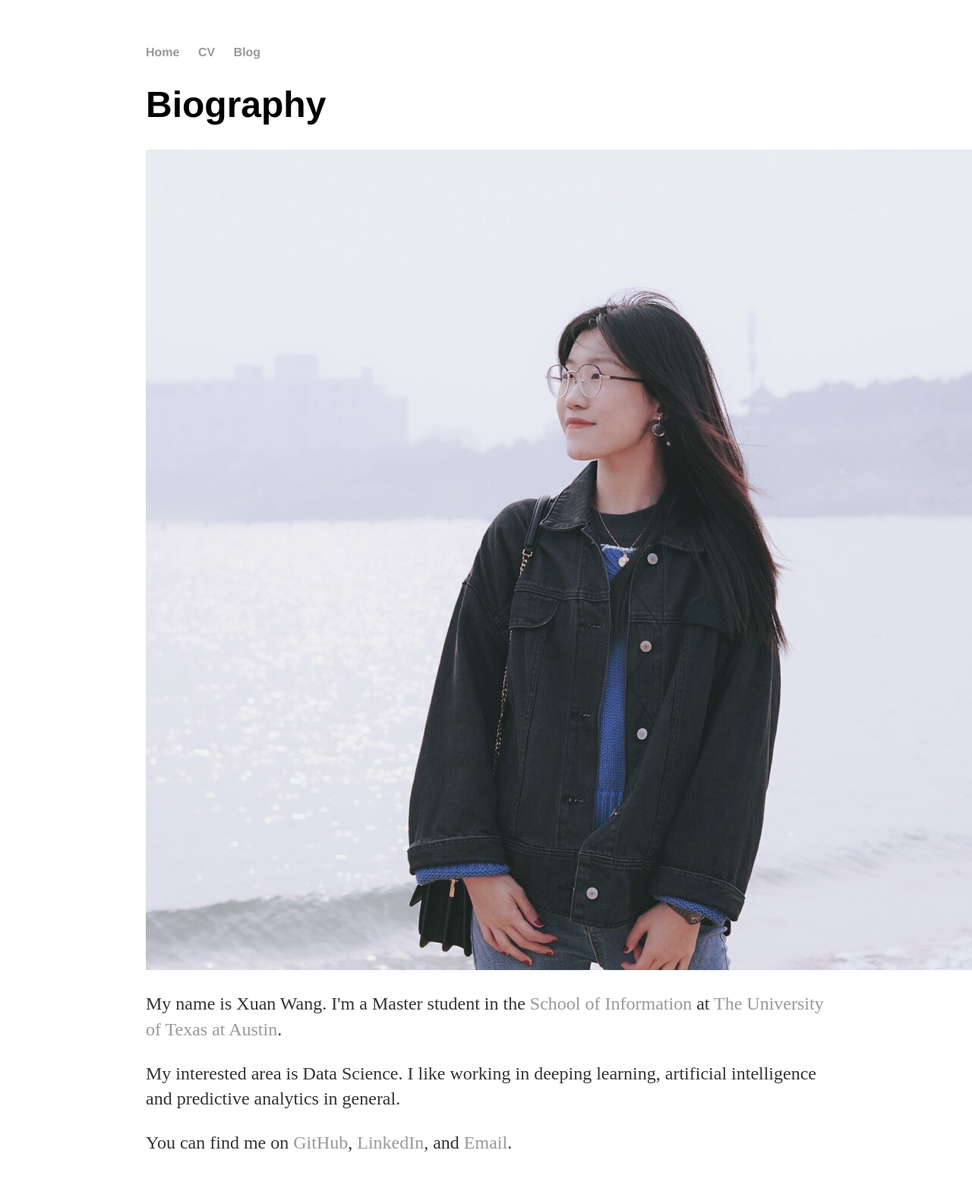
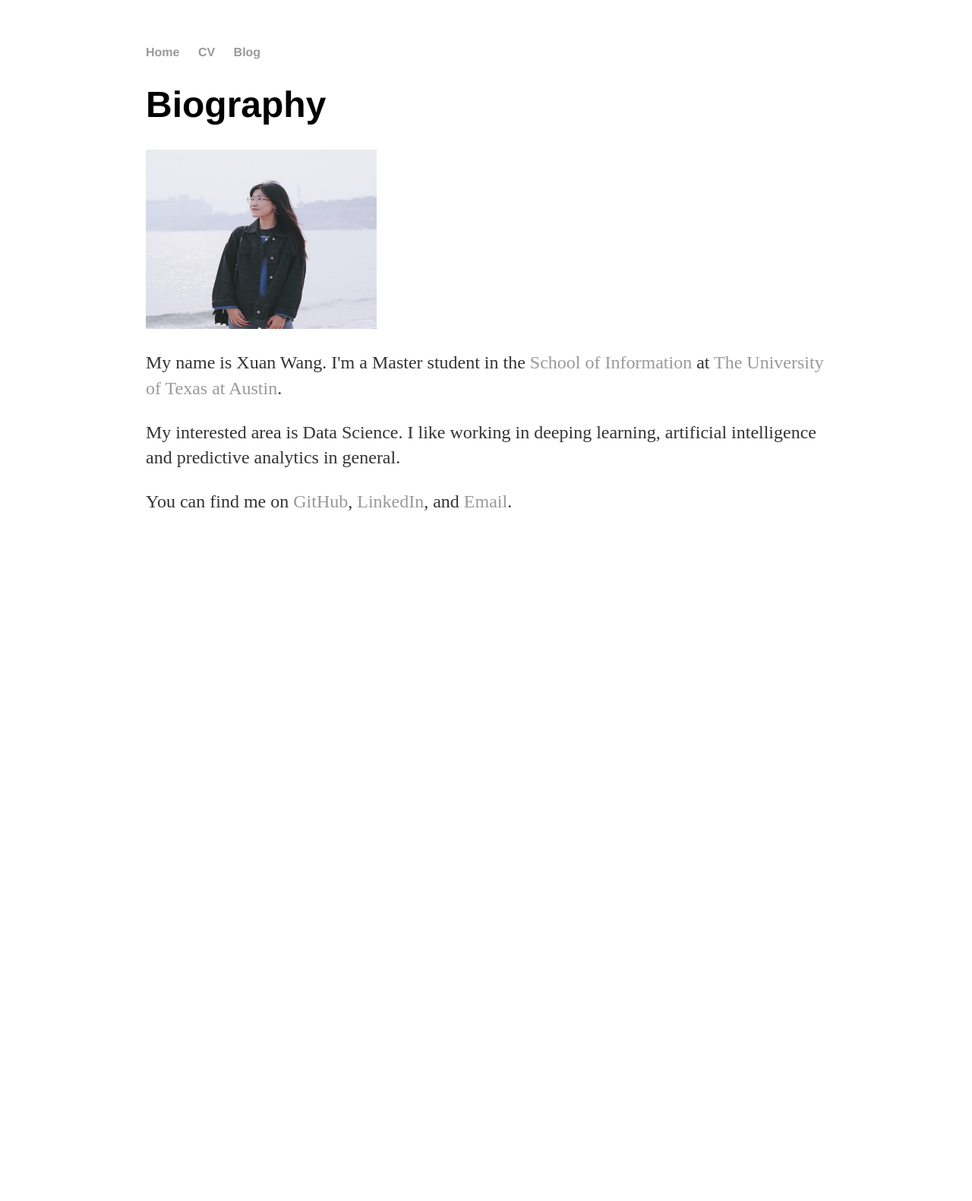
Before and after one commit to xxuanwang-zz/Portfolio, a Jekyll site: the page built from index.html, in a window 1280 px wide. Shown: the whole page at 76% size. Built offline with Jekyll 4.4.1, drawn with Linux system fonts in a browser that asks for light colours; after the commit the page ends 900 px from its top, so only the background shows below that.

Commit message:
Update index.html

```diff
--- a/index.html
+++ b/index.html
@@ -7,7 +7,7 @@
     <h1>Biography</h1>
   </header>
   <section id="about">
-    <img src="./img/me.jpg"/>
+    <img src="./img/me.jpg" class="rounded" alt="Xuan Wang" width="304" height="236"/>
     <p>
       My name is Xuan Wang. I'm a Master student in the <a href="https://www.ischool.utexas.edu/">School of Information</a> at <a href="https://www.utexas.edu/">The University of Texas at Austin</a>.
     </p>
```
